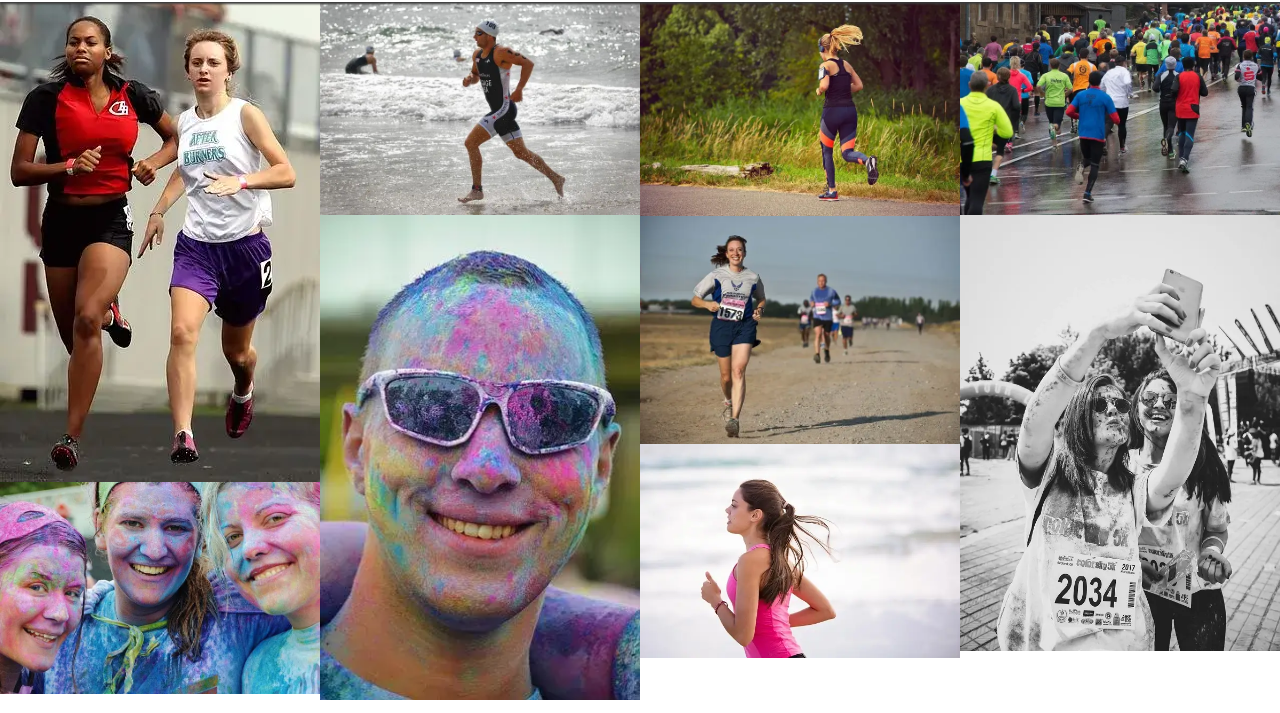
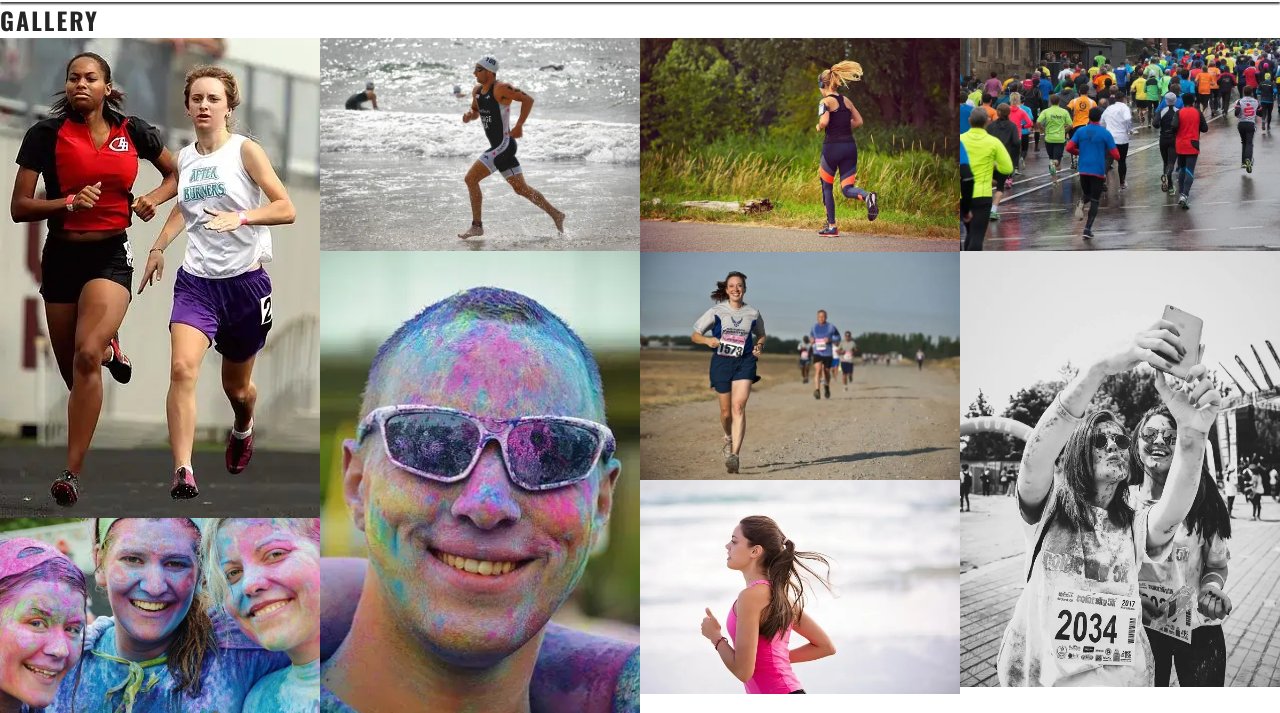
Before and after one commit to mcareavey/love-running, a plain HTML site: page gallery.html in a window 1280 px wide. Shown: the part 77-790 px from the top of the page. Drawn offline with nearby package versions, Linux system fonts and the light colour scheme.

Commit message:
added h2 heading to gallery to fix issue

```diff
--- a/gallery.html
+++ b/gallery.html
@@ -38,6 +38,7 @@
     <!--Main Content-->
     <main>
         <section id="gallery">
+            <h2 class="hidden-heading">Gallery</h2>
             <div id="photos">
                 <img src="assets/images/athletes.webp" alt="Two atheletes running together">
                 <img src="assets/images/girls.webp" alt="Three girls at charity paint running festival">
```
